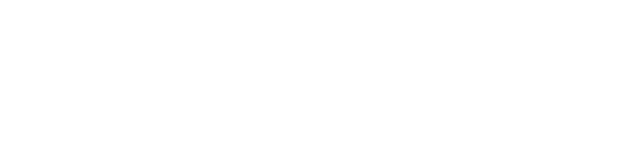
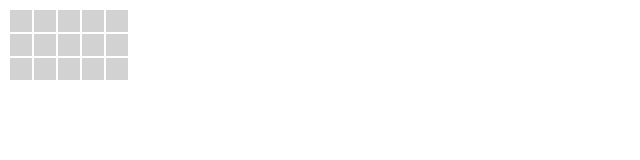
Before and after one commit to Brentwish/circuit_game, a plain HTML site: page index.html in a window 1280 px wide. Shown: the whole page, without its empty margins (0-640 px from the left). Drawn offline with nearby package versions, Linux system fonts and the light colour scheme.

Commit message:
Add tile class to each td

```diff
--- a/game.js
+++ b/game.js
@@ -11,6 +11,7 @@ for (var i = 0; i < board_height; i++) {
   for (var j = 0; j < board_width; j++) {
     var td = $('<td>')
       .attr('name', String(i) + "," + String(j))
+      .addClass("tile")
     tr.append(td);
   }
   $(jboard).append(tr);
--- a/index.html
+++ b/index.html
@@ -4,6 +4,7 @@
     <title>Game</title>
     <script src="https://ajax.googleapis.com/ajax/libs/jquery/1.12.0/jquery.min.js"></script>
     <style>
+      .tile { width: 20px; height: 20px; background-color: #D2D2D2; }
     </style>
   </head>
   <body>
```
